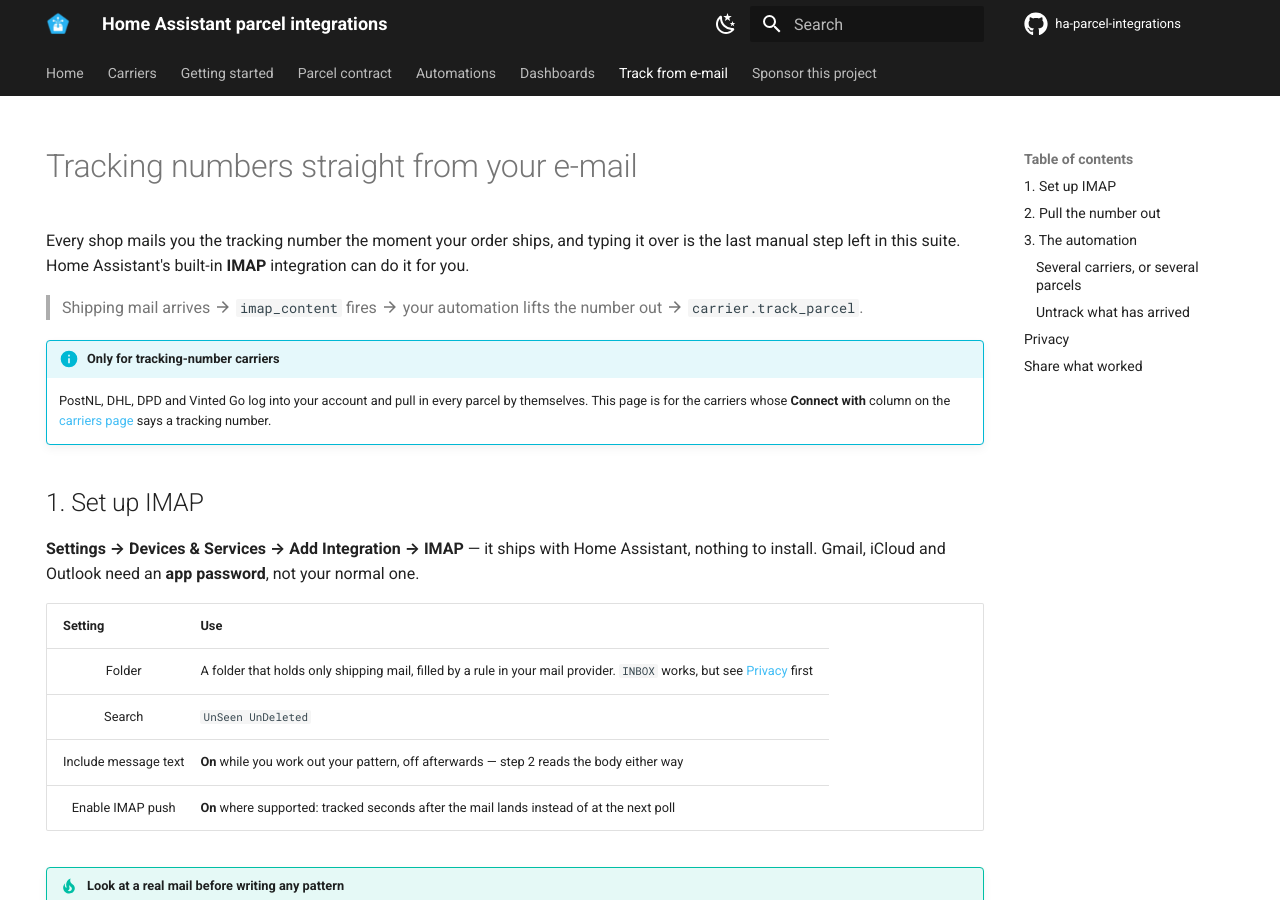
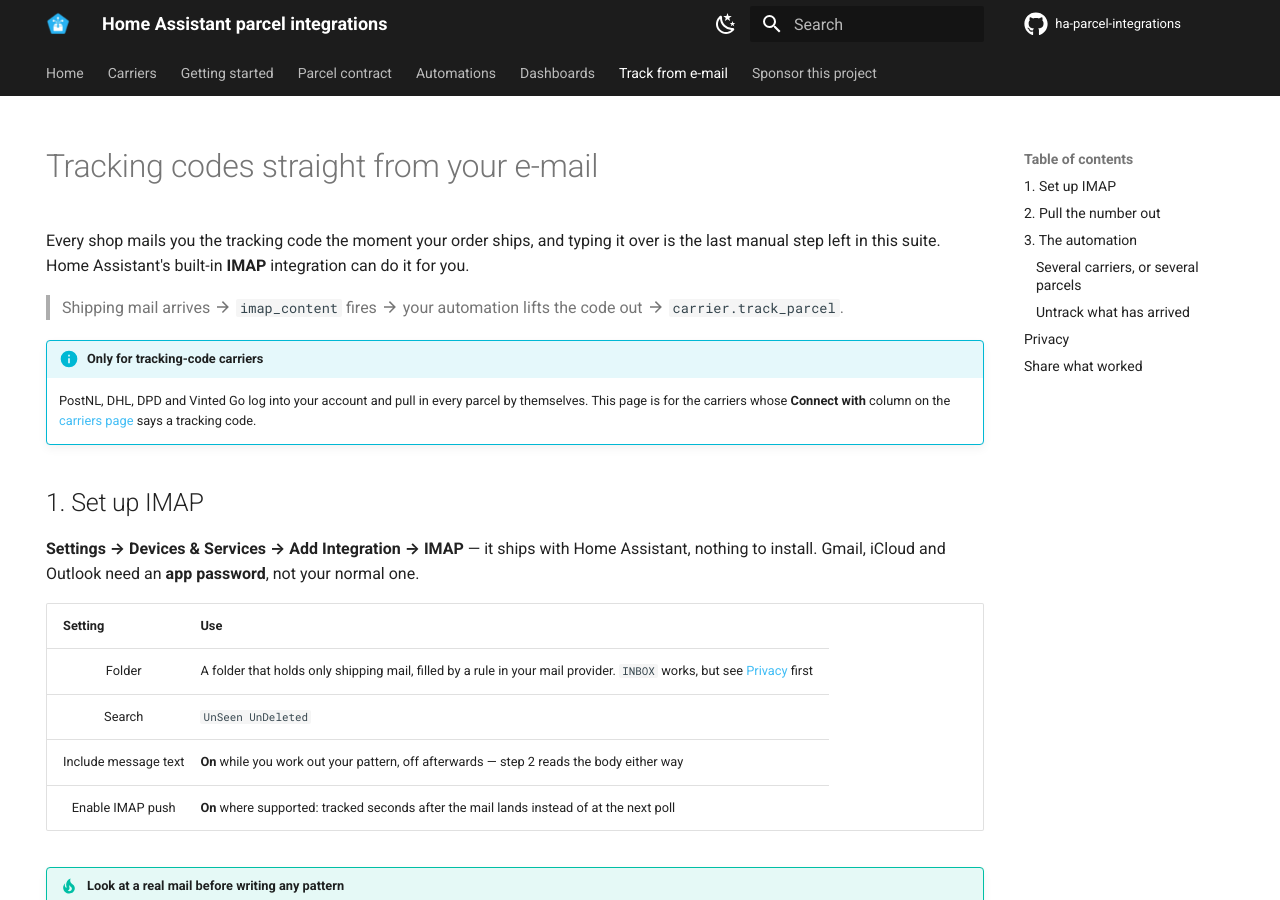
Before and after one commit to ha-parcel-integrations/ha-parcel-integrations.github.io, an MkDocs documentation site: the page built from docs/email.md, in a window 1280 px wide and 900 px high. Built offline with MkDocs 1.6.1 and Material for MkDocs 9.7.7, drawn with Linux system fonts in a browser that asks for light colours; some of the changed text lies outside the part shown.

Commit message:
docs: call it a tracking code everywhere on the site
The site called the same thing a tracking number, a tracking code, a
shipment number, an AWB number, a Track & Trace code and a barcode,
depending on which page and which carrier you landed on. Every
integration's own Home Assistant UI already says "tracking code", so the
site now says it too — in the carrier table's Connect with column, in the
install and e-mail guides, and in the parcel contract's field table.

The carrier table gets shorter as a side effect: 42 rows that repeated
"Tracking number / Tracking code" now collapse to a single line.

Carrier-specific extras stay, because they say something the term does
not: the postal code GLS, bpost, Slovak Parcel Service and Trunkrs ask
for on top, Dynalogic's order number, Budbee's and Planzer's order-number
alternative, and Ampère's tracking link from the bol.com shipping e-mail.

Co-Authored-By: Claude Opus 5 <noreply@anthropic.com>

```diff
--- a/docs/email.md
+++ b/docs/email.md
@@ -3,24 +3,24 @@ hide:
   - navigation
 description: >-
   Let Home Assistant read the shipping confirmations in your mailbox over IMAP
-  and start tracking each parcel automatically — no tracking number typed by
+  and start tracking each parcel automatically — no tracking code typed by
   hand.
 ---
 
-# Tracking numbers straight from your e-mail
+# Tracking codes straight from your e-mail
 
-Every shop mails you the tracking number the moment your order ships, and typing
+Every shop mails you the tracking code the moment your order ships, and typing
 it over is the last manual step left in this suite. Home Assistant's built-in
 **IMAP** integration can do it for you.
 
 > Shipping mail arrives :material-arrow-right: `imap_content` fires
-> :material-arrow-right: your automation lifts the number out
+> :material-arrow-right: your automation lifts the code out
 > :material-arrow-right: `carrier.track_parcel`.
 
-!!! info "Only for tracking-number carriers"
+!!! info "Only for tracking-code carriers"
     PostNL, DHL, DPD and Vinted Go log into your account and pull in every parcel
     by themselves. This page is for the carriers whose **Connect with** column on
-    the [carriers page](carriers.md) says a tracking number.
+    the [carriers page](carriers.md) says a tracking code.
 
 ## 1. Set up IMAP
 
@@ -186,7 +186,7 @@ Three ways to give it less, best first:
     does not match is never fetched:
     `UnSeen UnDeleted FROM "no-reply@gls-group.eu"`.
 3. **Message text off** once your pattern works. The template still gets the full
-    body; traces and database then hold a tracking number instead of a letter.
+    body; traces and database then hold a tracking code instead of a letter.
 
 ## Share what worked
 
```
Also changed, not shown: docs/contract.md (+1 -1 lines), docs/index.md (+2 -2 lines), docs/install.md (+3 -3 lines), 2 other files.
